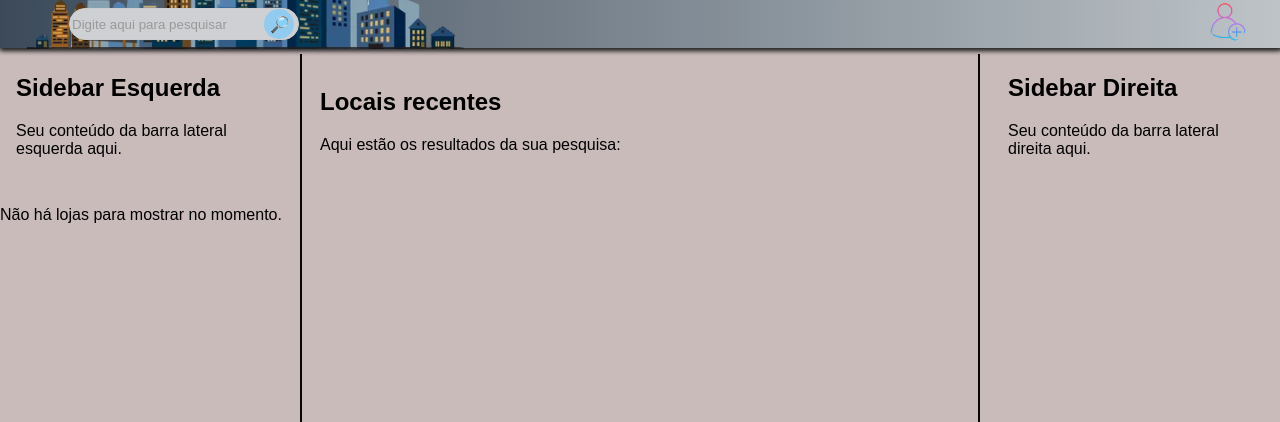
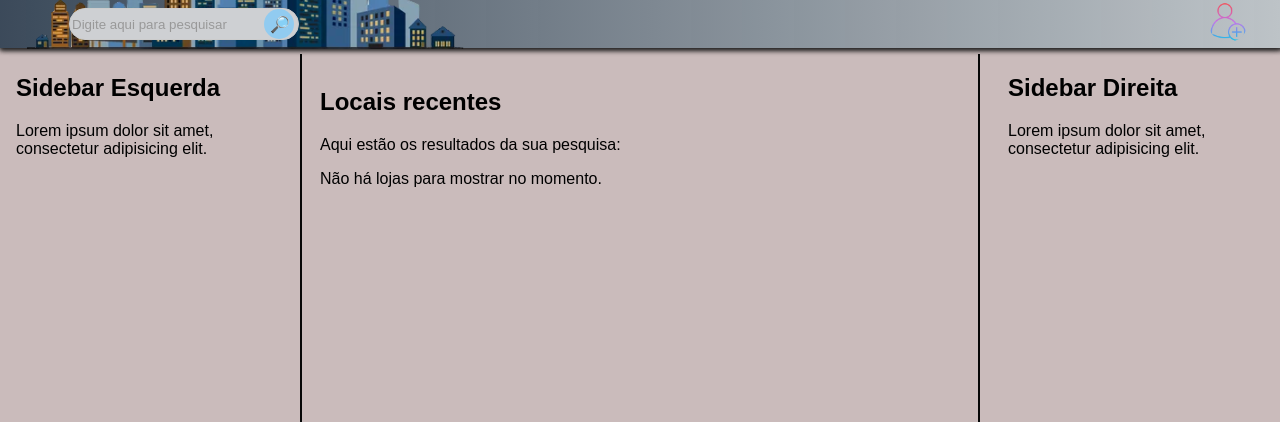
Before and after one commit to oliveira-dos-anjos/Restaurantes_lanchonetes_pizzarias, a Flask app: page /search in a window 1280 px wide. Shown: the top 422 px of the page. Run offline with Flask 3, Linux system fonts and the light colour scheme.

Commit message:
Update home.css

```diff
--- a/templates/home.html
+++ b/templates/home.html
@@ -85,9 +85,8 @@
 
         <section class="content">
             <div class="sidebar-left">
-                <!-- Conteúdo da barra lateral esquerda -->
                 <h2>Sidebar Esquerda</h2>
-                <p>Seu conteúdo da barra lateral esquerda aqui.</p>
+                <p>Lorem ipsum dolor sit amet, consectetur adipisicing elit.</p>
             </div>
 
             <div class="separator-l"></div> <!-- Linha vertical de separação -->
@@ -95,10 +94,9 @@
             <div class="main-content">
                 <h1>{{ content.title }}</h1>
                 <p>{{ content.content }}</p>
-            </div>
 
-            <div class="lojas-container">
                 {% if content.lojas %}
+                <div class="lojas-container">
                     {% for loja in content.lojas %}
                     <div class="loja-item">
                         <img src="{{ url_for('static', filename=loja['image_path']) }}" alt="{{ loja['store_name'] }}" width="100">
@@ -110,20 +108,21 @@
                         </div>
                     </div>
                     {% endfor %}
+                </div>
                 {% else %}
                     <p>Não há lojas para mostrar no momento.</p>
                 {% endif %}
             </div>
+
 
             <div class="separator-r"></div> <!-- Linha vertical de separação -->
 
             <div class="sidebar-right">
                 <!-- Conteúdo da barra lateral direita -->
                 <h2>Sidebar Direita</h2>
-                <p>Seu conteúdo da barra lateral direita aqui.</p>
+                <p>Lorem ipsum dolor sit amet, consectetur adipisicing elit.</p>
             </div>
         </section>
-
     </div>
     <script src="{{ url_for('static', filename='js/home.js') }}"></script>
 
```
